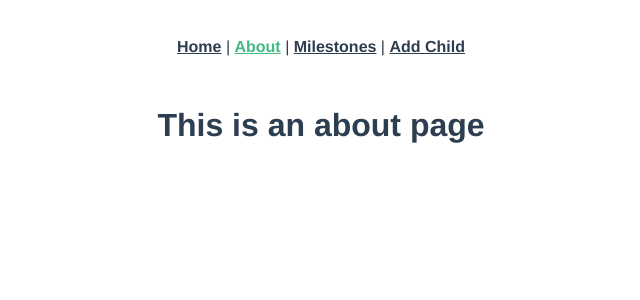
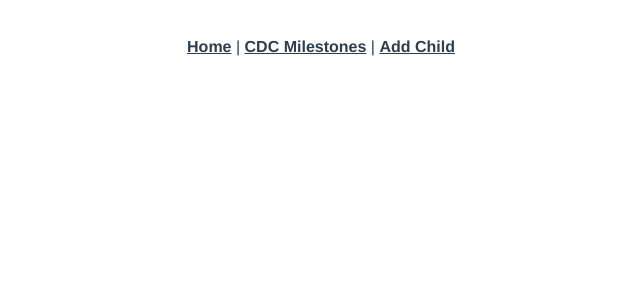
Before and after one commit to sdelorme/capstone_frontend, a Vue app: page /about in a window 1280 px wide. Shown: the top 300 px of the page, without its empty margins (319-959 px from the left). Built offline with nearby package versions, Linux system fonts and the light colour scheme.

Commit message:
remove about page and links

```diff
--- a/src/App.vue
+++ b/src/App.vue
@@ -3,9 +3,7 @@
     <div id="nav">
       <router-link to="/children">Home</router-link>
       |
-      <router-link to="/about">About</router-link>
-      |
-      <router-link to="/milestones">Milestones</router-link>
+      <router-link to="/milestones">CDC Milestones</router-link>
       |
       <router-link to="/children/new">Add Child</router-link>
     </div>
--- a/src/router/index.js
+++ b/src/router/index.js
@@ -33,14 +33,6 @@
     name: "milestones-index",
     component: MilestonesIndex,
   },
-  {
-    path: "/about",
-    name: "About",
-    // route level code-splitting
-    // this generates a separate chunk (about.[hash].js) for this route
-    // which is lazy-loaded when the route is visited.
-    component: () => import(/* webpackChunkName: "about" */ "../views/About.vue"),
-  },
 ];
 
 const router = new VueRouter({
--- a/src/views/About.vue
+++ /dev/null
@@ -1,5 +0,0 @@
-<template>
-  <div class="about">
-    <h1>This is an about page</h1>
-  </div>
-</template>
```
